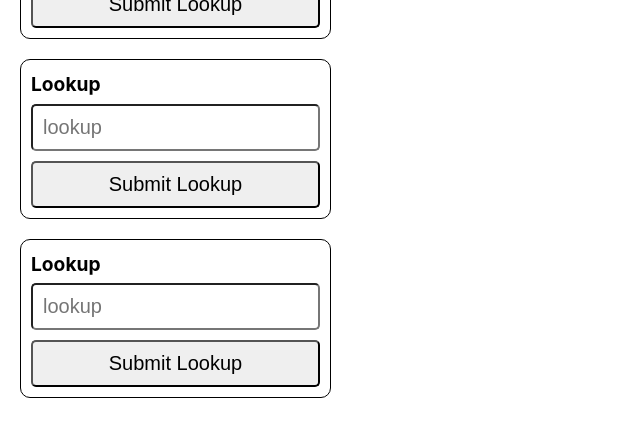
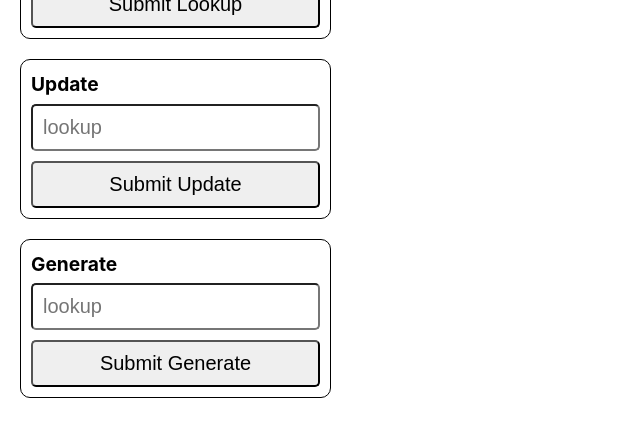
Before and after one commit to DevShasa/kimamo_inputs, a React (Vite) app: page / in a window 1280 px wide. Shown: the part 185-622 px from the top of the page, without its empty margins (0-640 px from the left). Built offline with nearby package versions, Linux system fonts and the light colour scheme.

Commit message:
Feat: adding usestate for the different inputs

```diff
--- a/src/App.jsx
+++ b/src/App.jsx
@@ -1,6 +1,10 @@
-
+import { useState } from "react"
 
 function App() {
+
+  const [lookup, setLookup] = useState("")
+  const [generate, setGenerate] = useState("")
+  const [update, setUpdate] = useState("")
 
   return (
     <div className="container">
@@ -14,29 +18,34 @@ function App() {
                 <input
                   type="text"
                   placeholder="lookup"
+                  value={lookup}
+                  onChange={(e)=>setLookup(e.target.value)}
                 />
                 <button>
                   Submit Lookup
                 </button>
             </div>
             <div className="input_section">
-                <p>Lookup</p>
+                <p>Update</p>
+                <input
+                  type="text"
+                  placeholder="lookup"
+                  value={generate}
+                  onChange={(e)=>setGenerate(e.target.value)}
+                />
+                <button>
+                  Submit Update
+                </button>
+            </div>
+            <div className="input_section">
+                <p>Generate</p>
+                {/* Changing this to a dropdown shortly */}
                 <input
                   type="text"
                   placeholder="lookup"
                 />
                 <button>
-                  Submit Lookup
-                </button>
-            </div>
-            <div className="input_section">
-                <p>Lookup</p>
-                <input
-                  type="text"
-                  placeholder="lookup"
-                />
-                <button>
-                  Submit Lookup
+                  Submit Generate
                 </button>
             </div>
           </div>
```
